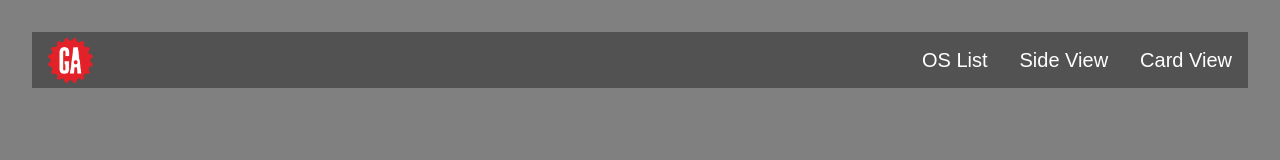
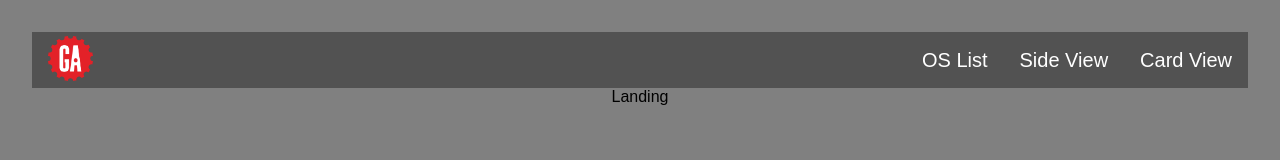
Before and after one commit to SEI-Remote/css-zero-to-hero, a React (Vite) app: page / in a window 1280 px wide. Shown: the top 160 px of the page. Built offline with nearby package versions, Linux system fonts and the light colour scheme.

Commit message:
add routes to components

```diff
--- a/src/App.jsx
+++ b/src/App.jsx
@@ -1,16 +1,30 @@
+// npm imports
 import { useState } from 'react'
 import { Route, Routes } from 'react-router-dom'
 
+// data imports
+import { articleData } from './data/articleData'
+
+// page imports
 import NavBar from './components/NavBar/NavBar'
+import Landing from './pages/Landing/Landing'
+import Cards from './pages/Cards/Cards'
+import SideBySide from './pages/SideBySide/SideBySide'
+import OSList from './pages/OSList/OSList'
+
+// CSS
 import './App.css'
 
 function App() {
-
+  const [articles, setArticles] = useState(articleData)
   return (
     <>
       <NavBar />
       <Routes>
-
+        <Route path='/' element={<Landing />} />
+        <Route path='/side-by-side' element={<SideBySide />} />
+        <Route path='/card-display' element={<Cards />} />
+        <Route path='/os-list' element={<OSList />} />
       </Routes>
     </>
   )
--- a/src/components/NavBar/NavBar.jsx
+++ b/src/components/NavBar/NavBar.jsx
@@ -8,7 +8,9 @@ import styles from './NavBar.module.css'
 const NavBar = () => {
   return (
     <nav className={styles.nav}>
-      <img className={styles.navLogo} src={gaCog} alt="General Assembly Logo" />
+      <Link to='/'>
+        <img className={styles.navLogo} src={gaCog} alt="General Assembly Logo" />
+      </Link>
       <div className={styles.linkContainer}>
         <Link to='/os-list'>OS List</Link>
         <Link to='/side-by-side'>Side View</Link>
--- a/src/components/NavBar/NavBar.module.css
+++ b/src/components/NavBar/NavBar.module.css
@@ -2,7 +2,6 @@
   background-color: rgb(82, 82, 82);
   height: 56px;
   display: flex;
-  /* justify-content: center; */
   align-items: center;
   justify-content: space-between;
   padding: 0 16px;
--- a/src/data/articleData.js
+++ b/src/data/articleData.js
@@ -1,4 +1,4 @@
-export const articles = [
+export const articleData = [
   {
     _id: 1,
     title: "Are you there god?",
--- a/src/pages/Cards/Cards.jsx
+++ b/src/pages/Cards/Cards.jsx
@@ -0,0 +1,9 @@
+const Cards = (props) => {
+  return (
+    <>
+      <div>Cards</div>
+    </>
+  )
+}
+
+export default Cards
--- a/src/pages/Landing/Landing.jsx
+++ b/src/pages/Landing/Landing.jsx
@@ -0,0 +1,9 @@
+const Landing = (props) => {
+  return (
+    <>
+      <div>Landing</div>
+    </>
+  )
+}
+
+export default Landing
--- /dev/null
+++ b/src/pages/OSList/OSList.jsx
@@ -0,0 +1,9 @@
+const OSList = (props) => {
+  return (
+    <>
+      <div>OS List</div>
+    </>
+  )
+}
+
+export default OSList
--- a/src/pages/SideBySide/SideBySide.jsx
+++ b/src/pages/SideBySide/SideBySide.jsx
@@ -0,0 +1,9 @@
+const SideBySide = (props) => {
+  return (
+    <>
+      <div>side-by-side</div>
+    </>
+  )
+}
+
+export default SideBySide
```
Also changed, not shown: src/pages/OSList/OSList.module.css (added).
